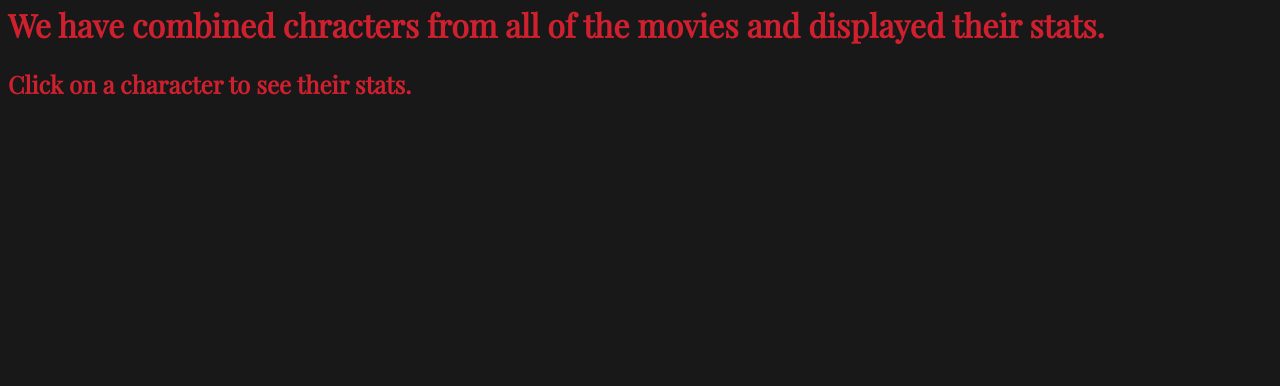
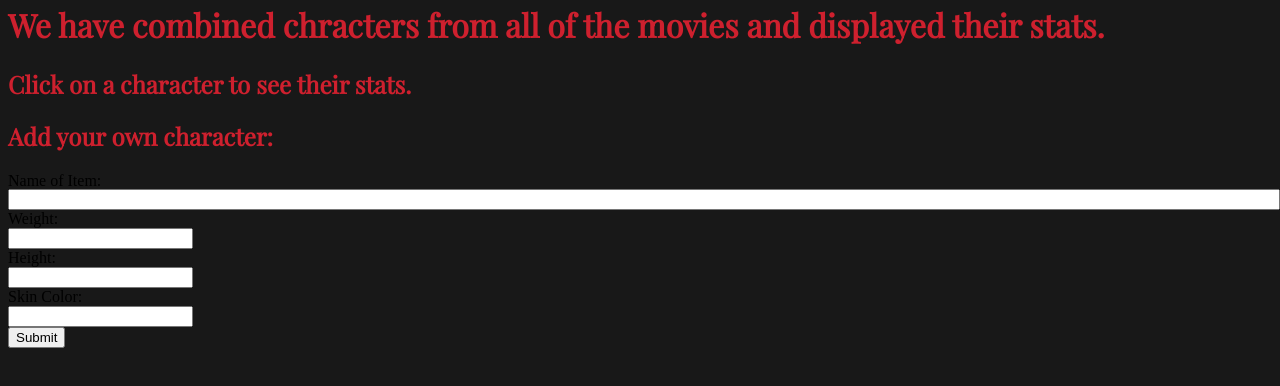
Before and after one commit to powellgirl/BaseballCards, a plain HTML site: page index.html in a window 1280 px wide. Shown: the part 330-716 px from the top of the page. Drawn offline with nearby package versions, Linux system fonts and the light colour scheme; no server answers.

Commit message:
trying to append

```diff
--- a/index.html
+++ b/index.html
@@ -15,6 +15,23 @@
 
     <h1>We have combined chracters from all of the movies and displayed their stats.</h1>
     <h2> Click on a character to see their stats.</h2>
+    <h2>Add your own character:</h2>
+    <div id="perForm" class="form-card">
+
+        <label for="name">Name of Item:</label><br>
+        <input type="text" id="name" name="name" required><br>
+
+        <label for="name">Weight:</label><br>
+        <input type="text" id="weight" name="weight" required><br>
+
+        <label for="name">Height:</label><br>
+        <input type="text" id="height" name="height" required><br>
+
+        <label for="name">Skin Color:</label><br>
+        <input type="text" id="skin_color" name="skin_color" required><br>
+
+        <input type="submit" value="Submit">
+      </div>
 
     <div id="container"> </div>
 
```
